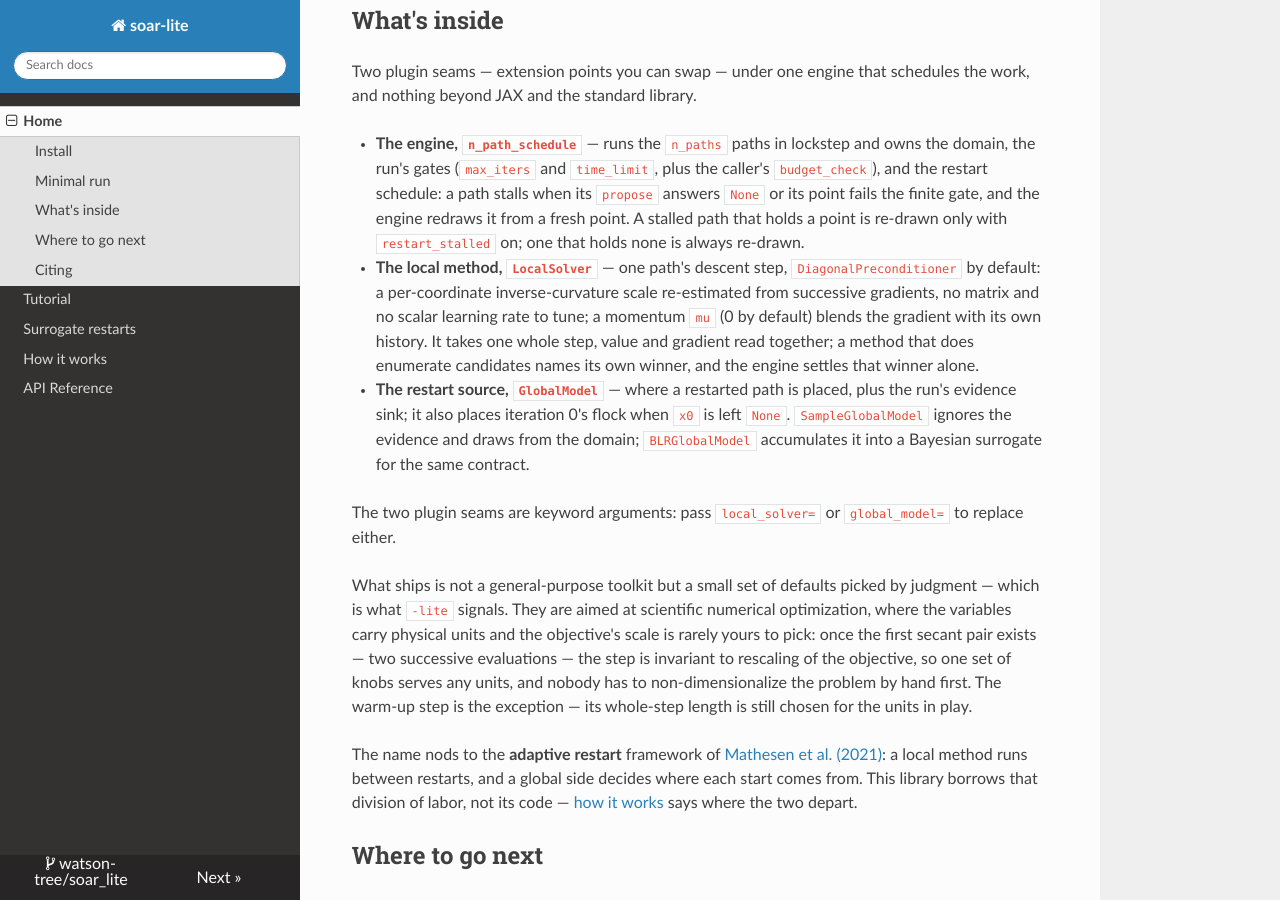
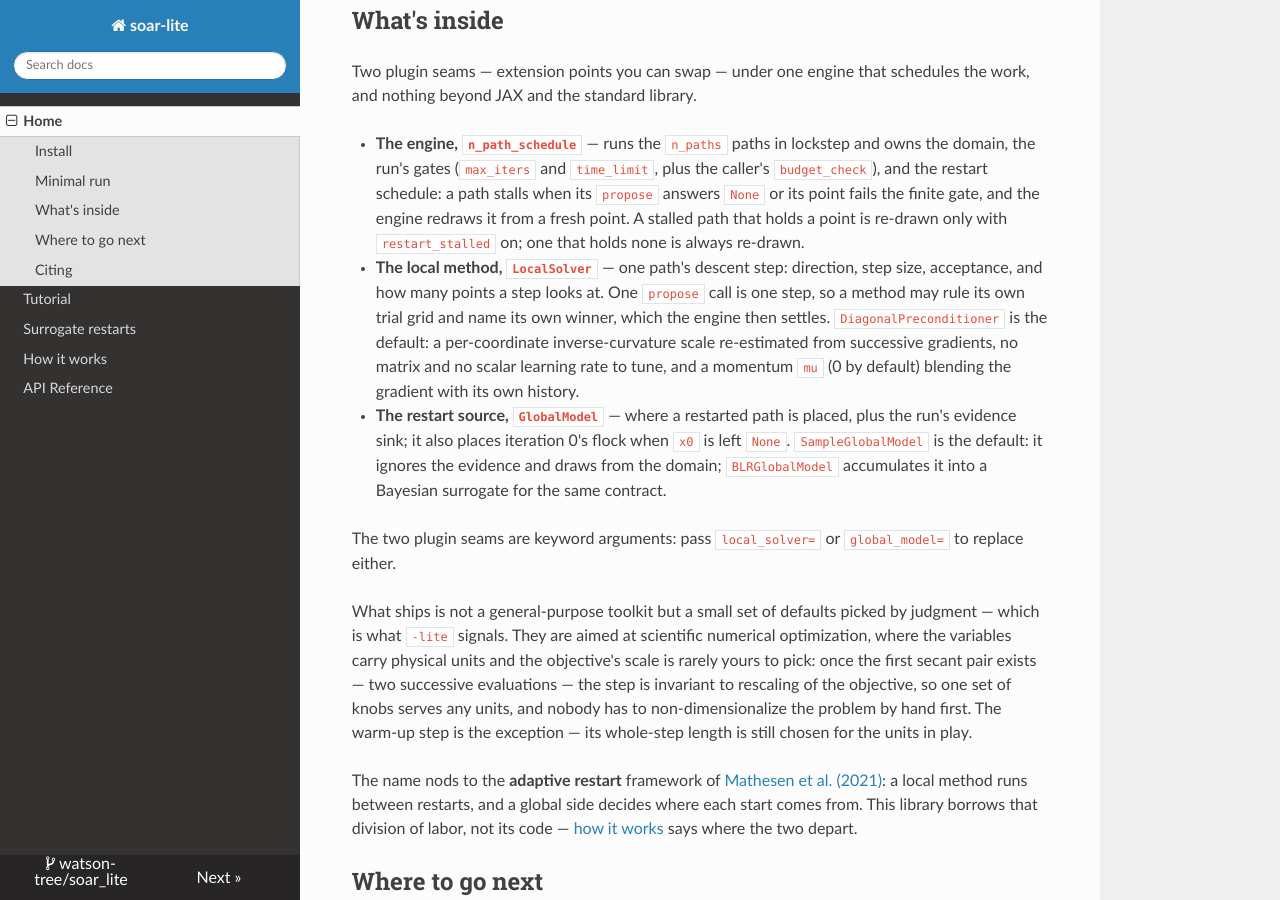
Before and after one commit to watson-tree/soar_lite, an MkDocs documentation site: the page built from docs/index.md, in a window 1280 px wide and 900 px high, scrolled down 1440 px. Built offline with MkDocs 1.6.1, drawn with Linux system fonts in a browser that asks for light colours; nearby versions of some CDN libraries.

Commit message:
docs: separate each seam's contract from its default in "What's inside"
The `LocalSolver` bullet opened on the default and then closed on the contract,
so `DiagonalPreconditioner`'s own properties sat in the middle of a sentence
about what any method must do. Both plugin bullets now read the same way: what
the seam decides, then the implementation that fills it by default. The
`GlobalModel` bullet gains "is the default" for the same reason - it listed two
concrete models without saying which one a caller who passes nothing gets.

```diff
--- a/docs/index.md
+++ b/docs/index.md
@@ -83,18 +83,18 @@ schedules the work, and nothing beyond JAX and the standard library.
   `propose` answers `None` or its point fails the finite gate, and the engine
   redraws it from a fresh point. A stalled path that holds a point is re-drawn
   only with `restart_stalled` on; one that holds none is always re-drawn.
-- **The local method, `LocalSolver`** — one path's descent step,
-  `DiagonalPreconditioner` by default: a per-coordinate inverse-curvature
-  scale re-estimated from successive gradients, no matrix and no scalar
-  learning rate to tune; a momentum `mu` (0 by default) blends the gradient
-  with its own history. It takes one whole step, value and gradient read
-  together; a method that does enumerate candidates names its own winner, and
-  the engine settles that winner alone.
+- **The local method, `LocalSolver`** — one path's descent step: direction,
+  step size, acceptance, and how many points a step looks at. One `propose` call
+  is one step, so a method may rule its own trial grid and name its own winner,
+  which the engine then settles. `DiagonalPreconditioner` is the default: a
+  per-coordinate inverse-curvature scale re-estimated from successive gradients,
+  no matrix and no scalar learning rate to tune, and a momentum `mu` (0 by
+  default) blending the gradient with its own history.
 - **The restart source, `GlobalModel`** — where a restarted path is placed, plus
   the run's evidence sink; it also places iteration 0's flock when `x0` is left
-  `None`. `SampleGlobalModel` ignores the evidence and draws from the domain;
-  `BLRGlobalModel` accumulates it into a Bayesian surrogate for the same
-  contract.
+  `None`. `SampleGlobalModel` is the default: it ignores the evidence and draws
+  from the domain; `BLRGlobalModel` accumulates it into a Bayesian surrogate for
+  the same contract.
 
 The two plugin seams are keyword arguments: pass `local_solver=` or
 `global_model=` to replace either.
```
Also changed, not shown: README.md (+10 -10 lines).
